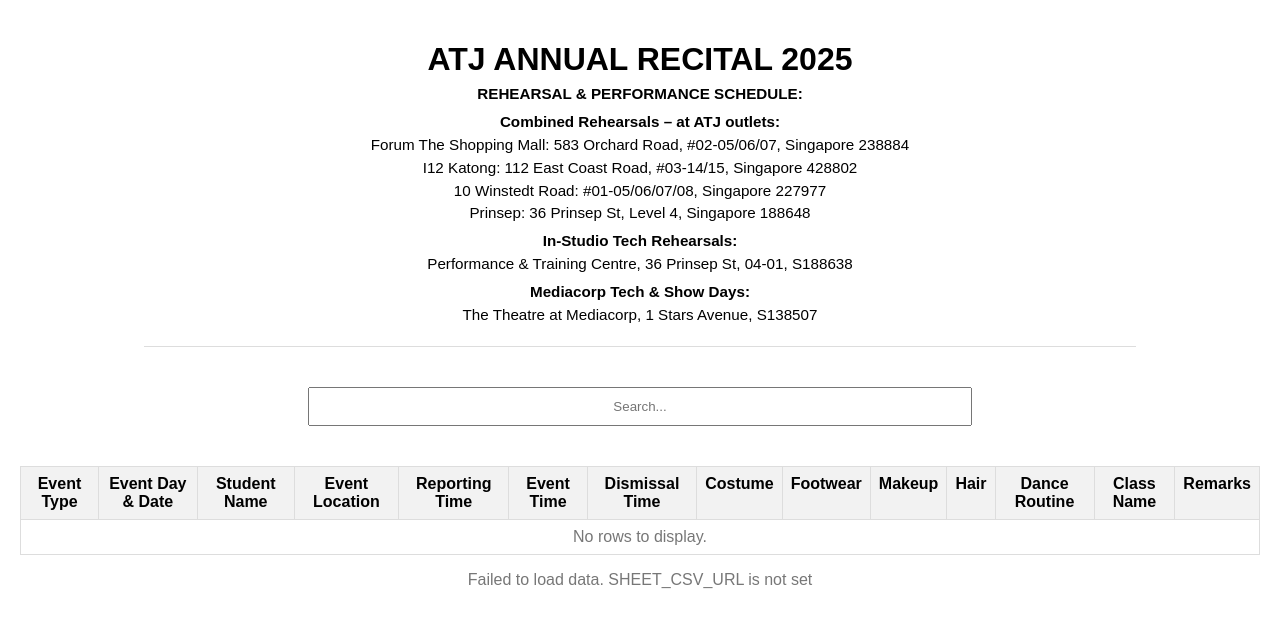
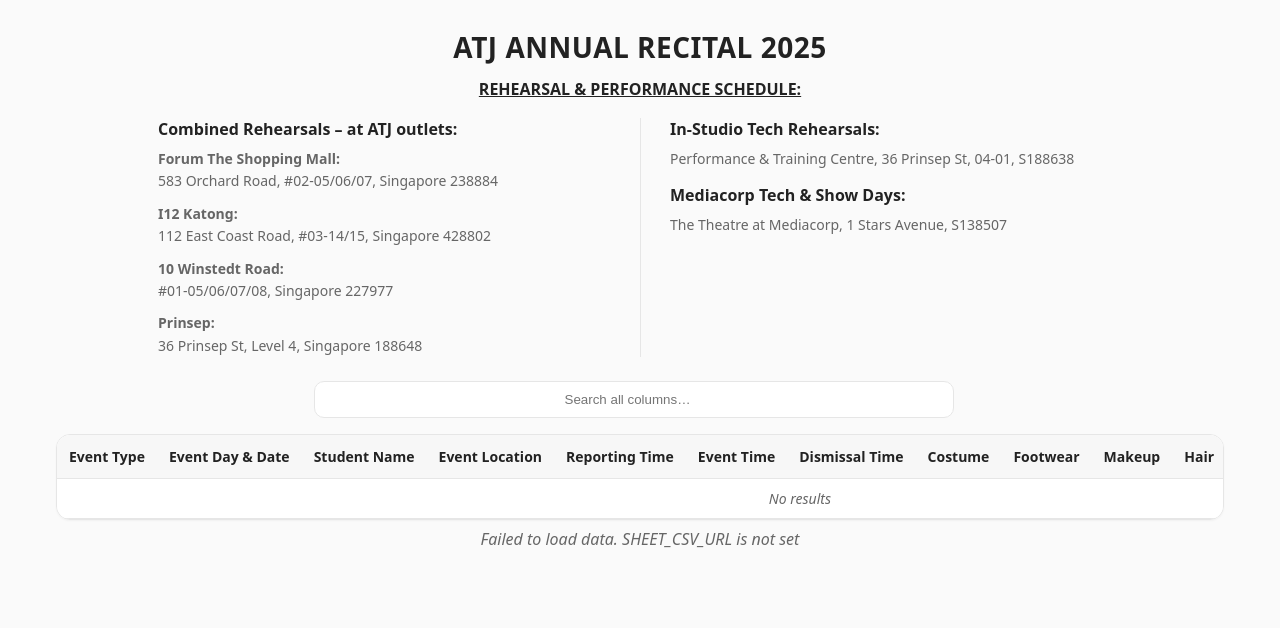
Before and after one commit to srii2605/Sri, a Flask app: page / in a window 1280 px wide. Shown: the top 628 px of the page. Run offline with Flask 3, Linux system fonts and the light colour scheme.

Commit message:
Update colours

```diff
--- a/templates/index.html
+++ b/templates/index.html
@@ -3,115 +3,133 @@
 <head>
   <meta charset="UTF-8" />
   <meta name="viewport" content="width=device-width, initial-scale=1.0"/>
-  <title>UDO-APAC X ATJ 2025</title>
+  <title>ANNUAL RECITAL 2025</title>
+  <link rel="icon" href="/favicon.ico" />
 
   <!-- jQuery -->
   <script src="https://code.jquery.com/jquery-3.6.0.min.js"></script>
 
   <style>
-    body {
-      font-family: Arial, sans-serif;
-      text-align: center;
-      margin: 0;
-      padding: 20px;
+    :root {
+      --bg:#fafafa; --card:#fff; --text:#222; --muted:#666; --bd:#e6e6e6;
+      --th:#f7f7f7;
+      --cr-bg:#eaffea; --cr-bd:#bde3bd;     /* Combined Rehearsal */
+      --is-bg:#f0eaff; --is-bd:#d4c7ff;     /* In‑Studio Tech */
+      --show-bg:#e9f1ff; --show-bd:#c6dafc; /* Show Day */
     }
-    h1 {
-      margin-bottom: 5px;
-      font-size: 2rem;
+    * { box-sizing: border-box; }
+    body { margin:0; font-family: system-ui, -apple-system, Segoe UI, Roboto, Arial, sans-serif; background: var(--bg); color: var(--text); }
+
+    /* Header */
+    header { padding: 28px 16px 8px; text-align: center; }
+    h1 { margin:0; font-size: 28px; letter-spacing:.5px; }
+    .subtitle { font-weight: 700; text-decoration: underline; margin: 12px 0 18px; }
+
+    /* Two‑column info block */
+    .info-grid {
+      display: grid;
+      grid-template-columns: 1fr 1fr;
+      gap: 24px;
+      max-width: 1000px;
+      margin: 0 auto;
+      text-align: left;
+      align-items: start;
+      position: relative;
     }
-    .header-info {
-      font-size: 0.95rem;
-      line-height: 1.5;
-      margin-bottom: 20px;
-      text-align: center;
+    .info-grid::before {
+      content: "";
+      position: absolute;
+      left: 50%;
+      top: 0;
+      bottom: 0;
+      width: 1px;
+      background: var(--bd);
     }
-    .header-info .subtitle {
-      font-weight: bold;
-      margin: 5px 0;
+    .info-col { padding: 0 18px; }
+    .info-col h3 { margin: 0 0 8px; font-size: 16px; }
+    .info-col p, .info-col li { color: var(--muted); font-size: 14px; line-height: 1.6; margin:0; }
+    .info-col ul { list-style: none; padding: 0; margin: 0; }
+    .info-col li + li { margin-top: 10px; }
+
+    /* Toolbar */
+    .toolbar { display:flex; gap:12px; justify-content:center; align-items:center; flex-wrap:wrap; padding: 16px; }
+    #searchInput { width: 60%; max-width: 640px; padding: 10px 12px; border:1px solid var(--bd); border-radius: 10px; text-align: center; }
+    #count { color: var(--muted); font-size: 13px; }
+
+    /* Table */
+    main { padding: 0 16px 32px; max-width: 1200px; margin: 0 auto; }
+    .table-wrap { background: var(--card); border:1px solid var(--bd); border-radius: 14px; overflow:auto; box-shadow: 0 1px 2px rgba(0,0,0,.04); }
+    table { width:100%; border-collapse: collapse; font-size: 14px; }
+    thead th { position: sticky; top:0; background: var(--th); text-align:left; font-weight:600; padding:12px; border-bottom:1px solid var(--bd); white-space:nowrap; }
+    tbody td { padding:10px 12px; border-bottom:1px solid var(--bd); vertical-align: top; text-align: left; }
+    tbody tr:hover { background:#fcfcfc; }
+    .bold { font-weight:700; }
+    .empty { color: var(--muted); font-style: italic; }
+    a { text-decoration: underline; }
+
+    /* Event type tags */
+    .tag { display:inline-block; padding:2px 10px; border-radius:999px; background:#f7f7f7; border:1px solid #e7e7e7; font-size: .85rem; white-space: nowrap; }
+    .tag--cr   { background: var(--cr-bg); border-color: var(--cr-bd); }   /* green */
+    .tag--is   { background: var(--is-bg); border-color: var(--is-bd); }   /* purple */
+    .tag--show { background: var(--show-bg); border-color: var(--show-bd); }/* blue */
+
+    /* Small screens */
+    @media (max-width: 720px) {
+      .info-grid { grid-template-columns: 1fr; }
+      .info-grid::before { display: none; }
+      .info-col { padding: 0; }
+      #searchInput { width:100%; }
+      thead th, tbody td { white-space: normal; }
     }
-    .header-info p {
-      margin: 5px 0;
-    }
-    .header-info strong {
-      font-weight: bold;
-    }
-    hr {
-      border: none;
-      border-top: 1px solid #ddd;
-      margin: 20px auto;
-      width: 80%;
-    }
-    #searchInput {
-      width: 60%;
-      max-width: 640px;
-      padding: 10px;
-      margin: 20px 0;
-      text-align: center;
-    }
-    .table-wrap {
-      max-height: 72vh;
-      overflow: auto;
-    }
-    table {
-      width: 100%;
-      border-collapse: collapse;
-      margin-top: 20px;
-    }
-    th, td {
-      border: 1px solid #ddd;
-      padding: 8px;
-      text-align: center;
-      vertical-align: top;
-    }
-    th {
-      background-color: #f2f2f2;
-      position: sticky;
-      top: 0;
-      z-index: 1;
-    }
-    .bold { font-weight: bold; }
-    .muted { color: #777; }
-    a { text-decoration: underline; }
   </style>
 </head>
 <body>
 
+  <header>
     <h1>ATJ ANNUAL RECITAL 2025</h1>
-  <div class="header-info">
-    <p class="subtitle">REHEARSAL & PERFORMANCE SCHEDULE:</p>
-    <p><strong>Combined Rehearsals – at ATJ outlets:</strong><br>
-  Forum The Shopping Mall: 583 Orchard Road, #02-05/06/07, Singapore 238884<br>
-  I12 Katong: 112 East Coast Road, #03-14/15, Singapore 428802<br>
-  10 Winstedt Road: #01-05/06/07/08, Singapore 227977<br>
-  Prinsep: 36 Prinsep St, Level 4, Singapore 188648
-</p>
-      <strong>In-Studio Tech Rehearsals:</strong><br>
-      Performance & Training Centre, 36 Prinsep St, 04-01, S188638
-    </p>
-    <p>
-      <strong>Mediacorp Tech & Show Days:</strong><br>
-      The Theatre at Mediacorp, 1 Stars Avenue, S138507
-    </p>
+    <div class="subtitle">REHEARSAL &amp; PERFORMANCE SCHEDULE:</div>
+
+    <div class="info-grid">
+      <!-- LEFT: Combined Rehearsals -->
+      <div class="info-col">
+        <h3><strong>Combined Rehearsals – at ATJ outlets:</strong></h3>
+        <ul>
+          <li><strong>Forum The Shopping Mall:</strong><br/>583 Orchard Road, #02-05/06/07, Singapore 238884</li>
+          <li><strong>I12 Katong:</strong><br/>112 East Coast Road, #03-14/15, Singapore 428802</li>
+          <li><strong>10 Winstedt Road:</strong><br/>#01-05/06/07/08, Singapore 227977</li>
+          <li><strong>Prinsep:</strong><br/>36 Prinsep St, Level 4, Singapore 188648</li>
+        </ul>
       </div>
 
-  <hr>
+      <!-- RIGHT: In‑Studio + Mediacorp -->
+      <div class="info-col">
+        <h3><strong>In‑Studio Tech Rehearsals:</strong></h3>
+        <p>Performance &amp; Training Centre, 36 Prinsep St, 04‑01, S188638</p>
 
-  <input type="text" id="searchInput" placeholder="Search..." />
+        <h3 style="margin-top:14px;"><strong>Mediacorp Tech &amp; Show Days:</strong></h3>
+        <p>The Theatre at Mediacorp, 1 Stars Avenue, S138507</p>
+      </div>
+    </div>
+  </header>
 
+  <div class="toolbar">
+    <input type="search" id="searchInput" placeholder="Search all columns…" />
+    <span id="count"></span>
+  </div>
+
+  <main>
     <div class="table-wrap">
       <table id="data-table">
-      <thead>
-        <tr id="header-row"></tr>
-      </thead>
+        <thead><tr id="header-row"></tr></thead>
         <tbody></tbody>
       </table>
     </div>
-
-  <p id="status" class="muted"></p>
+    <p id="status" class="empty" style="text-align:center;margin-top:8px;"></p>
+  </main>
 
   <script>
     $(function () {
-      // Keys MUST match your CSV headers exactly
+      // Columns must match your CSV headers
       const COLUMNS = [
         { key: "Event Type",         label: "Event Type" },
         { key: "Event Day & Date",   label: "Event Day & Date", bold: true },
@@ -129,37 +147,26 @@
         { key: "Remarks",            label: "Remarks" }
       ];
 
-      // Columns that should render as a fixed-label link if a URL is present
-      const LINK_LABELS = {
-        "Costume": "Costume Link",
-        "Makeup": "Makeup Tutorial",
-        "Hair": "Hair Tutorial"
-      };
+      // Named links for specific columns when a URL is present
+      const LINK_LABELS = { Costume: "Costume Link", Makeup: "Makeup Tutorial", Hair: "Hair Tutorial" };
       const LINK_COLUMNS = new Set(Object.keys(LINK_LABELS));
+      const URL_RE = /https?:\/\/[^\s<>"')]+/i;
 
-      const URL_RE = /https?:\/\/[^\s<>"')]+/i;
       const $status = $("#status");
+      const $count = $("#count");
 
-      function normalize(v) {
-        return String(v == null ? "" : v).toLowerCase().trim();
-      }
+      const normalize = (v) => String(v == null ? "" : v).toLowerCase().trim();
+      const escHtml = (s) => String(s).replace(/&/g,"&amp;").replace(/</g,"&lt;").replace(/>/g,"&gt;").replace(/"/g,"&quot;").replace(/'/g,"&#39;");
+      const firstUrl = (t) => { const m = URL_RE.exec(String(t || "")); return m ? m[0] : null; };
 
-      function escHtml(s) {
-        return String(s)
-          .replace(/&/g, "&amp;")
-          .replace(/</g, "&lt;")
-          .replace(/>/g, "&gt;")
-          .replace(/"/g, "&quot;")
-          .replace(/'/g, "&#39;");
-      }
-
-      function escAttr(s) {
-        return escHtml(s);
-      }
-
-      function firstUrl(text) {
-        const m = URL_RE.exec(String(text || ""));
-        return m ? m[0] : null;
+      /* Choose tag class based on Event Type text */
+      function eventTypeClass(text) {
+        if (!text) return 'tag';
+        const s = String(text).toLowerCase();
+        if (s.includes("combined rehearsal")) return 'tag tag--cr';                         // green
+        if (s.includes("in-studio") || s.includes("in studio") || s.includes("is tech")) return 'tag tag--is'; // purple
+        if (s.includes("show day")) return 'tag tag--show';                                  // blue
+        return 'tag';
       }
 
       function buildHeader() {
@@ -167,18 +174,21 @@
         COLUMNS.forEach(col => $row.append(`<th>${col.label}</th>`));
       }
 
-      function renderCell(colKey, raw) {
+      function renderCell(key, raw) {
         const val = raw == null ? "" : String(raw).trim();
-        if (!val) return "N/A";
+        if (!val) return '<span class="empty">—</span>';
 
-        if (LINK_COLUMNS.has(colKey)) {
+        if (key === "Event Type") {
+          return `<span class="${eventTypeClass(val)}">${escHtml(val)}</span>`;
+        }
+
+        if (LINK_COLUMNS.has(key)) {
           const url = firstUrl(val);
           if (url) {
-            const label = LINK_LABELS[colKey] || "Link";
-            return `<a href="${escAttr(url)}" target="_blank" rel="noopener noreferrer" title="${escAttr(url)}">${escHtml(label)}</a>`;
+            return `<a href="${escHtml(url)}" target="_blank" rel="noopener noreferrer" title="${escHtml(url)}">${escHtml(LINK_LABELS[key])}</a>`;
           }
         }
-        // default plain text (preserve newlines)
+
         return escHtml(val).replace(/\n/g, "<br>");
       }
 
@@ -186,9 +196,8 @@
         const $tbody = $("#data-table tbody").empty();
 
         if (!rows || rows.length === 0) {
-          $tbody.append(
-            `<tr><td colspan="${COLUMNS.length}" class="muted">No rows to display.</td></tr>`
-          );
+          $tbody.append(`<tr><td colspan="${COLUMNS.length}" class="empty" style="text-align:center;">No results</td></tr>`);
+          $count.text("");
           return;
         }
 
@@ -200,6 +209,7 @@
           });
           $tbody.append($tr);
         });
+        $count.text(`${rows.length} shown`);
       }
 
       function filterRows(rows, query) {
@@ -209,7 +219,7 @@
         );
       }
 
-      // Build header and fetch data
+      // Init
       buildHeader();
 
       $.getJSON("/data")
@@ -220,18 +230,17 @@
             return;
           }
           renderTable(rows);
+
           $("#searchInput").on("input", function () {
             const q = normalize($(this).val());
             renderTable(filterRows(rows, q));
           });
+
           $status.text("");
         })
         .fail(function (xhr) {
           let msg = "Failed to load data.";
-          try {
-            const err = JSON.parse(xhr.responseText || "{}");
-            if (err.error) msg += ` ${err.error}`;
-          } catch (_) {}
+          try { const err = JSON.parse(xhr.responseText || "{}"); if (err.error) msg += ` ${err.error}`; } catch (_) {}
           $status.text(msg);
           renderTable([]);
         });
```
Lines whose indentation alone changed are shown as unchanged.
